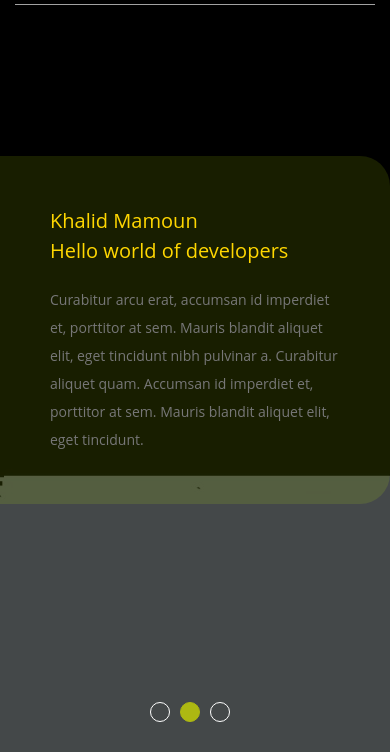
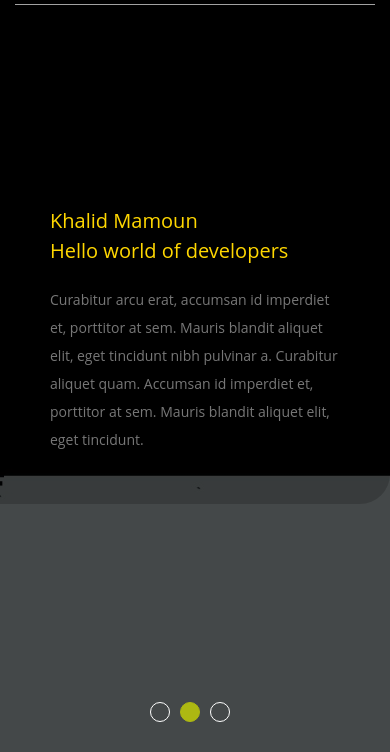
Before and after one commit to khalidmamoun/template-Forth-2023, a plain HTML site: page index.html in a window 390 px wide. Shown: the part 92-844 px from the top of the page. Drawn offline with Linux system fonts and the light colour scheme.

Commit message:
Update one.css

```diff
--- a/css/one.css
+++ b/css/one.css
@@ -253,7 +253,7 @@ header nav .form i {
 @media (max-width: 767px) {
   .landing .text {
     width: 100%;
-    background-color: none;
+    background-color: rgba(0, 0, 0, 0.178);
   }
   .landing .text .content {
     max-width: 100%;
```
